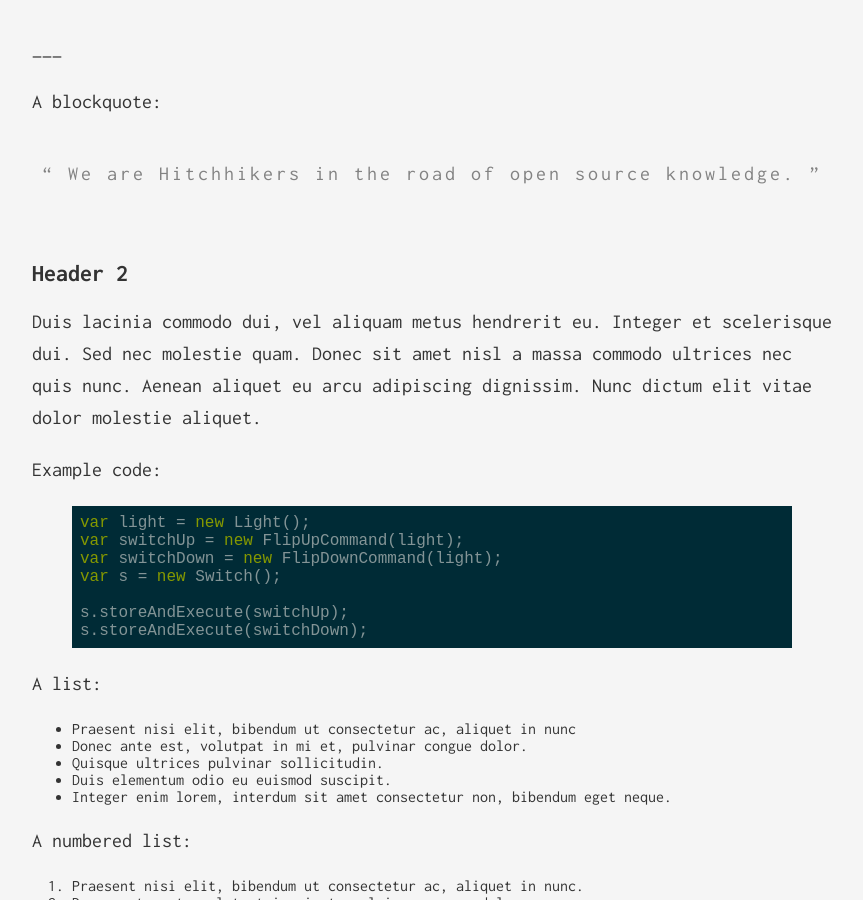
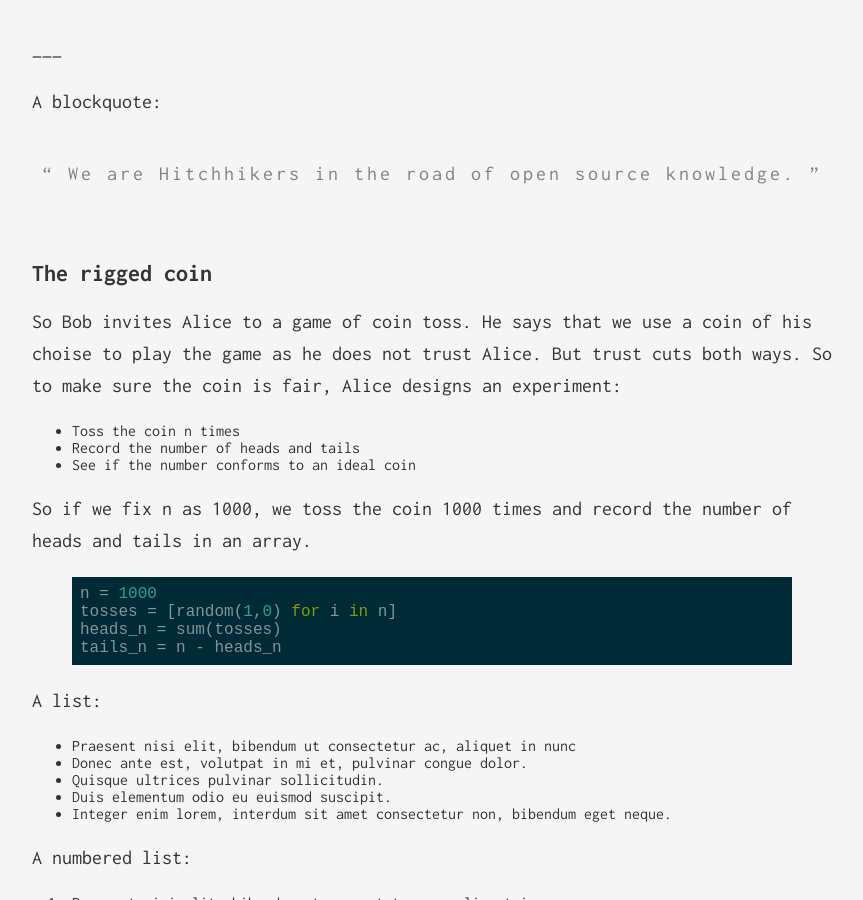
Before and after one commit to sreyaschaithanya/sreyaschaithanya.github.io, a Jekyll site: the page built from _posts/2021-01-15-stats.markdown, in a window 1280 px wide and 900 px high, scrolled down 1360 px. Shown: the whole window, without its empty margins (208-1071 px from the left). Built offline with Jekyll 4.4.1, drawn with Linux system fonts in a browser that asks for light colours.

Commit message:
added nw

```diff
--- a/_posts/2021-01-15-stats.markdown
+++ b/_posts/2021-01-15-stats.markdown
@@ -15,21 +15,20 @@ A blockquote:
 
 > We are Hitchhikers in the road of open source knowledge.
 
-## Header 2
+## The rigged coin
 
-Duis lacinia commodo dui, vel aliquam metus hendrerit eu. Integer et scelerisque dui. Sed nec molestie quam. Donec sit amet nisl a massa commodo ultrices nec quis nunc. Aenean aliquet eu arcu adipiscing dignissim. Nunc dictum elit vitae dolor molestie aliquet.
+So Bob invites Alice to a game of coin toss. He says that we use a coin of his choise to play the game as he does not trust Alice. But trust cuts both ways. So to make sure the coin is fair, Alice designs an experiment:
+-   Toss the coin n times
+-   Record the number of heads and tails
+-   See if the number conforms to an ideal coin
 
+So if we fix n as 1000, we toss the coin 1000 times and record the number of heads and tails in an array.
 
-Example code:
-
-{% highlight javascript %}
-var light = new Light();
-var switchUp = new FlipUpCommand(light);
-var switchDown = new FlipDownCommand(light);
-var s = new Switch();
-
-s.storeAndExecute(switchUp);
-s.storeAndExecute(switchDown);
+{% highlight python %}
+n = 1000
+tosses = [random(1,0) for i in n]
+heads_n = sum(tosses)
+tails_n = n - heads_n
 {% endhighlight %}
 
 
```
Also changed, not shown: 3 other files.
